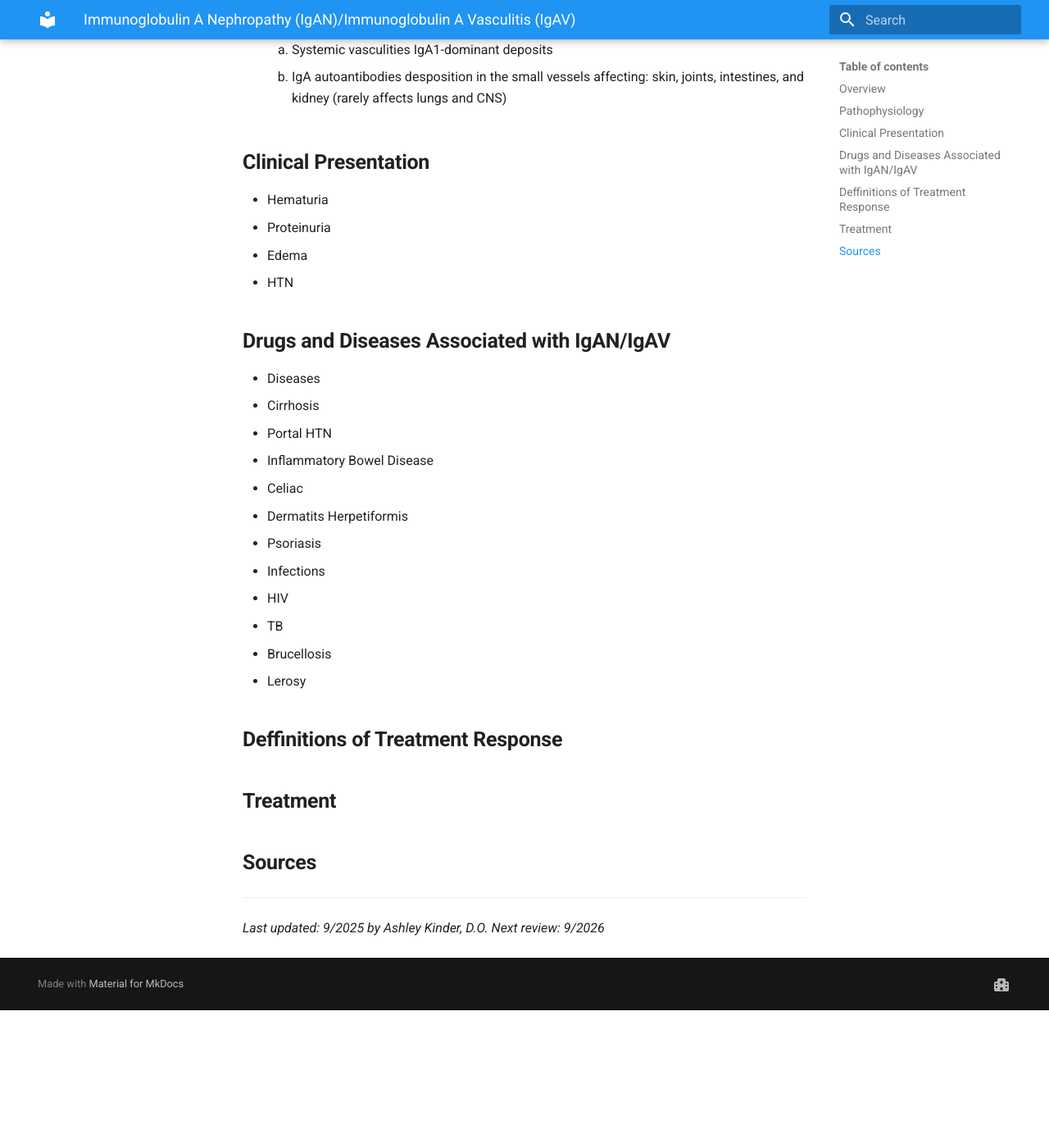
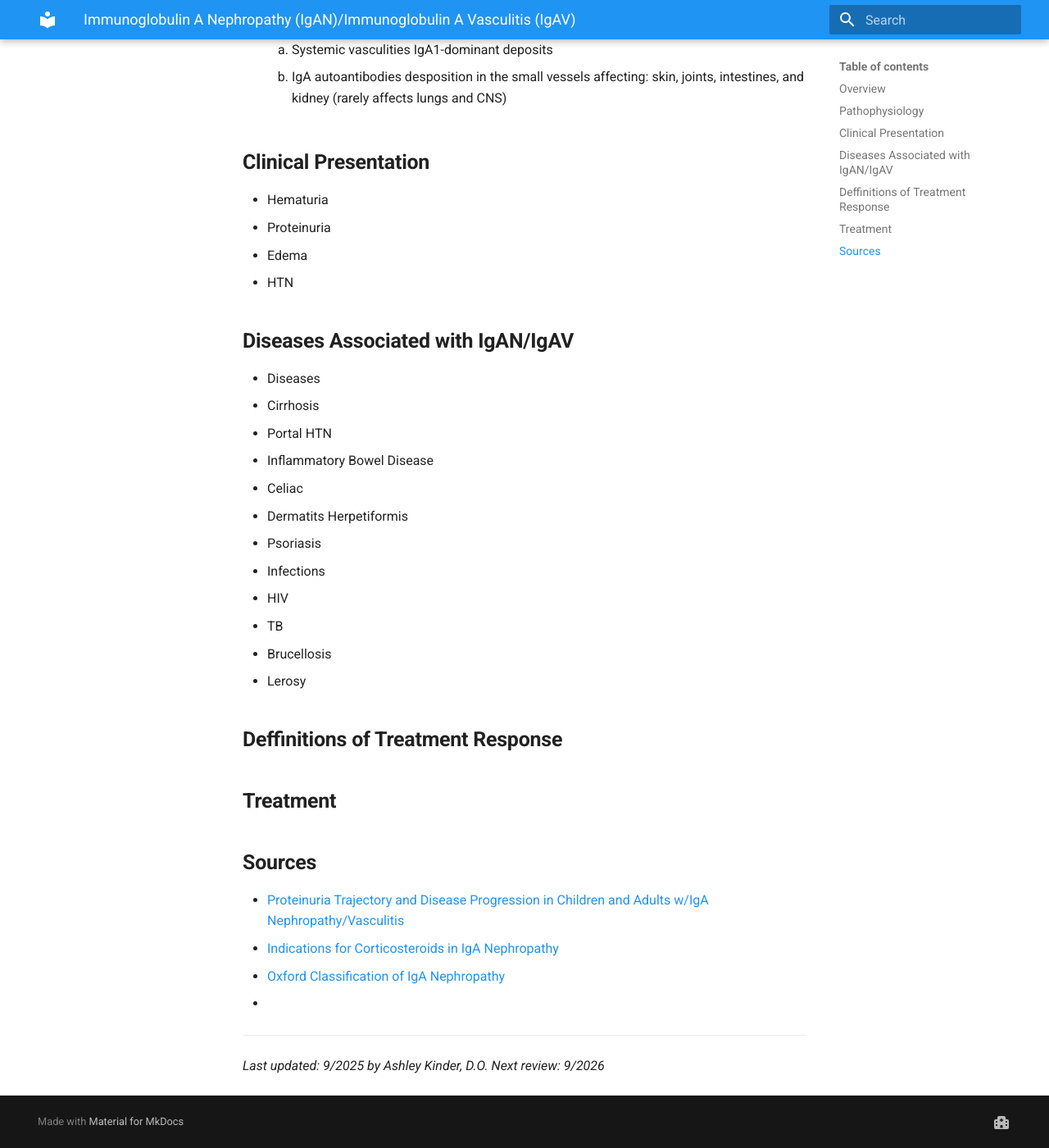
Before and after one commit to TTUNEPH2025/GN, an MkDocs documentation site: the page built from docs/IGAN.md, in a window 1280 px wide and 1400 px high, scrolled down 1717 px. Shown: the whole window at 82% size. Built offline with MkDocs 1.6.1 and Material for MkDocs 9.7.7, drawn with Linux system fonts in a browser that asks for light colours; before the commit the page ends 2949 px from its top, so only the background shows below that.

Commit message:
Update IGAN.md

```diff
--- a/docs/IGAN.md
+++ b/docs/IGAN.md
@@ -45,7 +45,7 @@
  * Proteinuria
  * Edema
  * HTN
-## **Drugs and Diseases Associated with IgAN/IgAV**
+## **Diseases Associated with IgAN/IgAV**
 * Diseases
   1. Cirrhosis
   2. Portal HTN
@@ -61,6 +61,10 @@
 ## **Deffinitions of Treatment Response**
 ## **Treatment**
 ## **Sources**
+ * [Proteinuria Trajectory and Disease Progression in Children and Adults w/IgA Nephropathy/Vasculitis](https://renal.videomed.live/videos/069bdab11e1ce0c48c/2025-07-17-10-20-pathology-of-ig-a-nephropathy-and-ig-a-vasculitis-m-barry-stokes-md)
+ * [Indications for Corticosteroids in IgA Nephropathy](https://pubmed.ncbi.nlm.nih.gov/35108391/)
+ * [Oxford Classification of IgA Nephropathy](https://pubmed.ncbi.nlm.nih.gov/19571790/)
+ *
 ---
 *Last updated: 9/2025 by Ashley Kinder, D.O.*
 *Next review: 9/2026*
```
